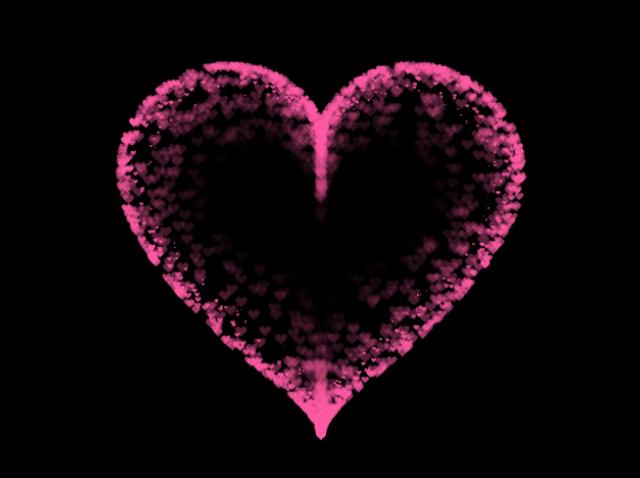
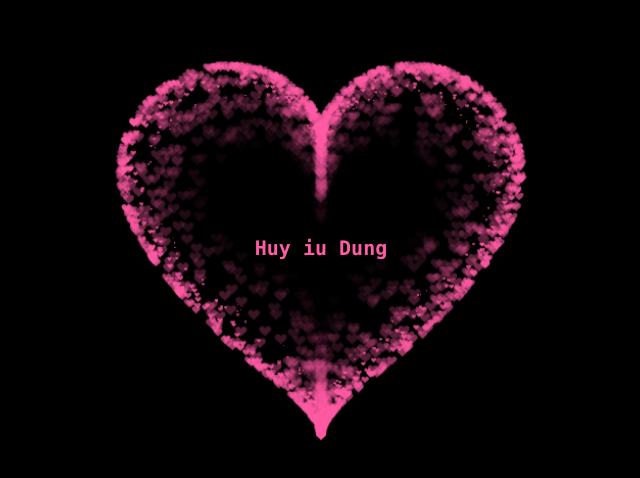
Before and after one commit to kooriboh/Dunggg, a plain HTML site: page index.html in a window 1280 px wide. Shown: the part 152-630 px from the top of the page, without its empty margins (319-959 px from the left). Drawn offline with Linux system fonts and the light colour scheme.

Commit message:
add text

```diff
--- a/index.html
+++ b/index.html
@@ -327,6 +327,7 @@
       }, 10);
     })(document.getElementById('pinkboard'));
   </script>
+  <p style="text-align:center;font-size:20px; color:#FF5CA4; font-weight:bold; font-family:'Monaco'">Huy iu Dung</p>
 </BODY>
 
 </HTML>
```
